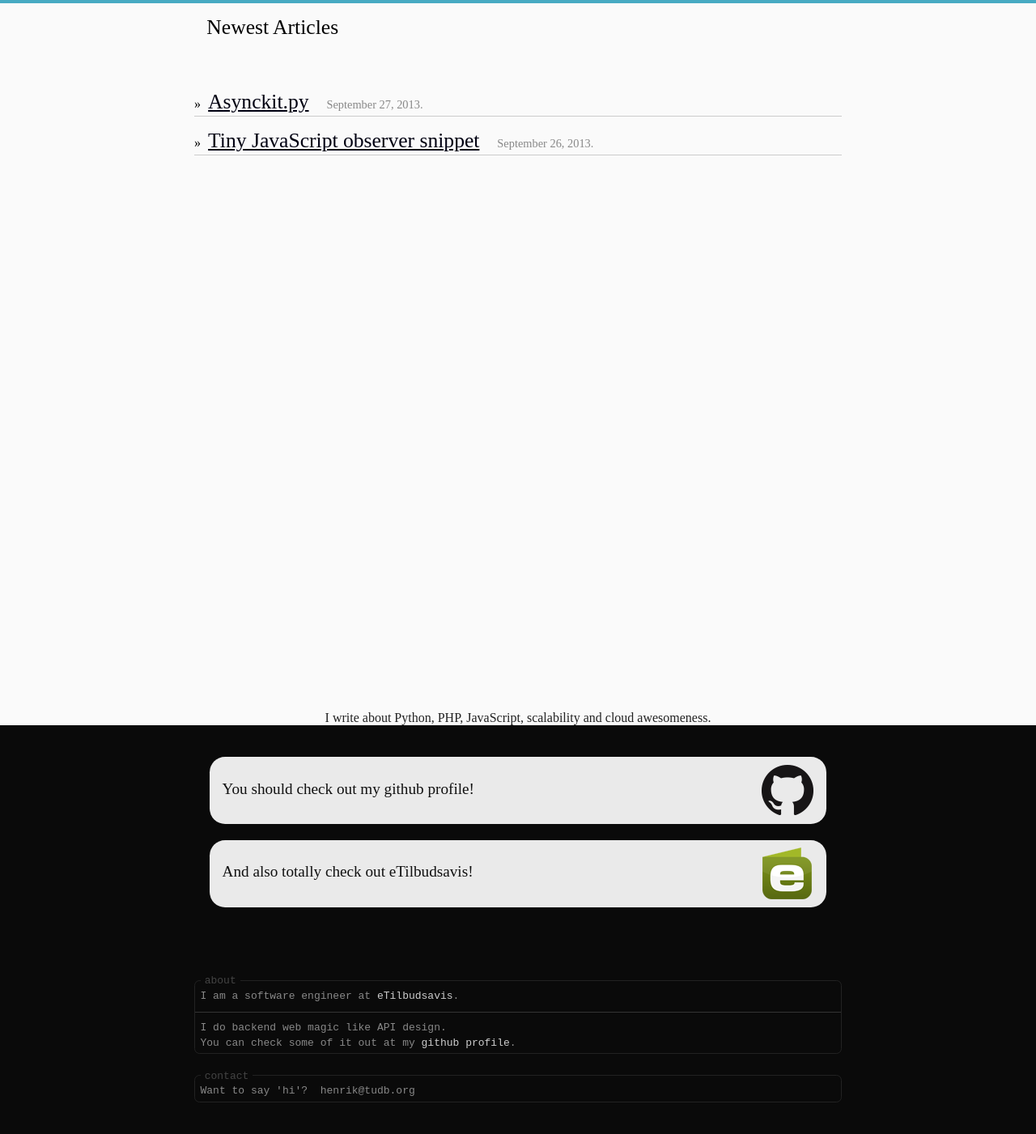
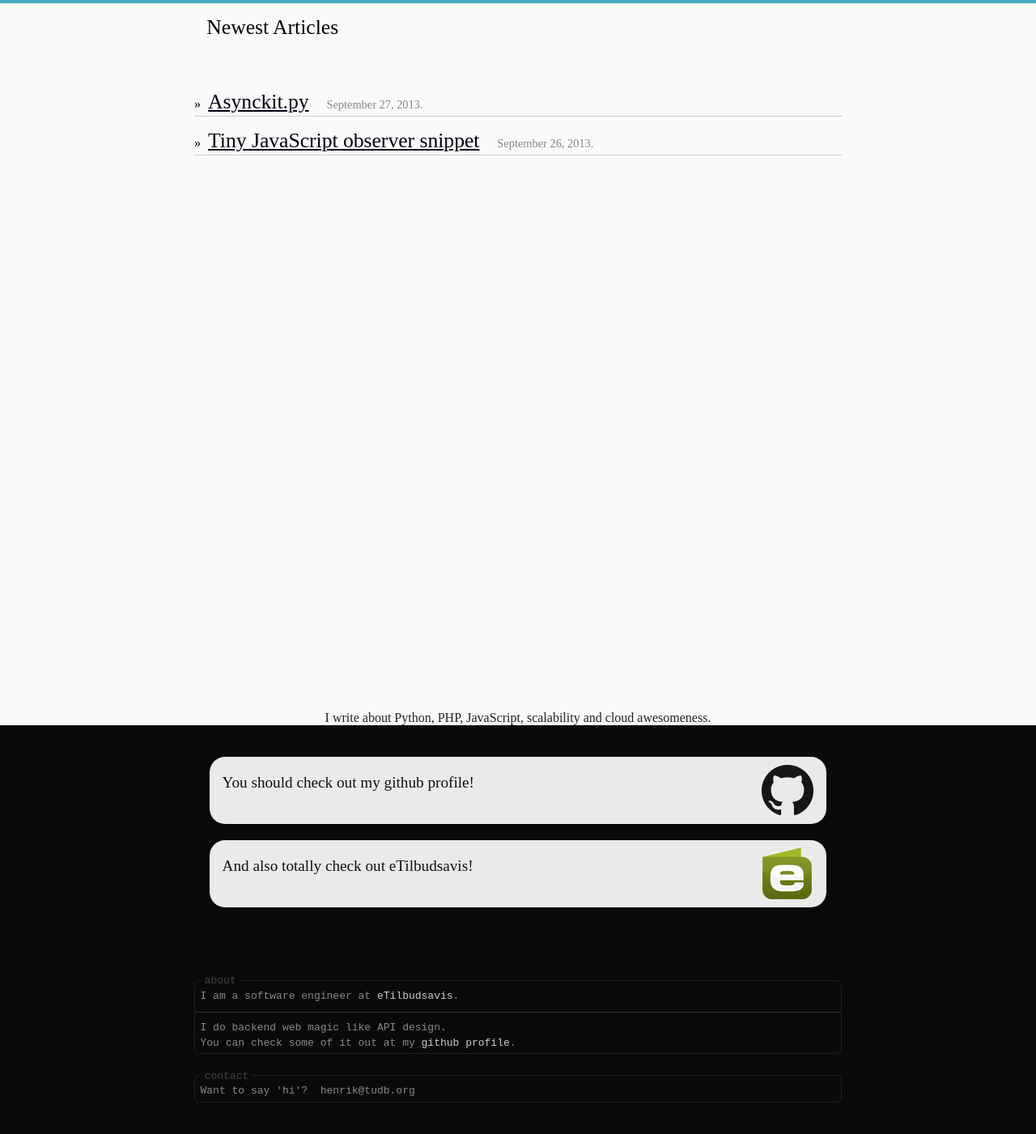
Before and after one commit to henriktudborg/henriktudborg.github.io, a Jekyll site: the page built from index.html, in a window 1280 px wide. Shown: the whole page at 81% size. Built offline with Jekyll 4.4.1, drawn with Linux system fonts in a browser that asks for light colours; some web fonts are replaced; Markdown is read by kramdown in place of the engine named in the settings.

Commit message:
making Danny happy

```diff
--- a/css/main.css
+++ b/css/main.css
@@ -14,7 +14,7 @@ body {
 }
 
 p {
-  margin: 1em 0;
+  margin: 0.6em 0;
   color: #111;
 }
 
```
